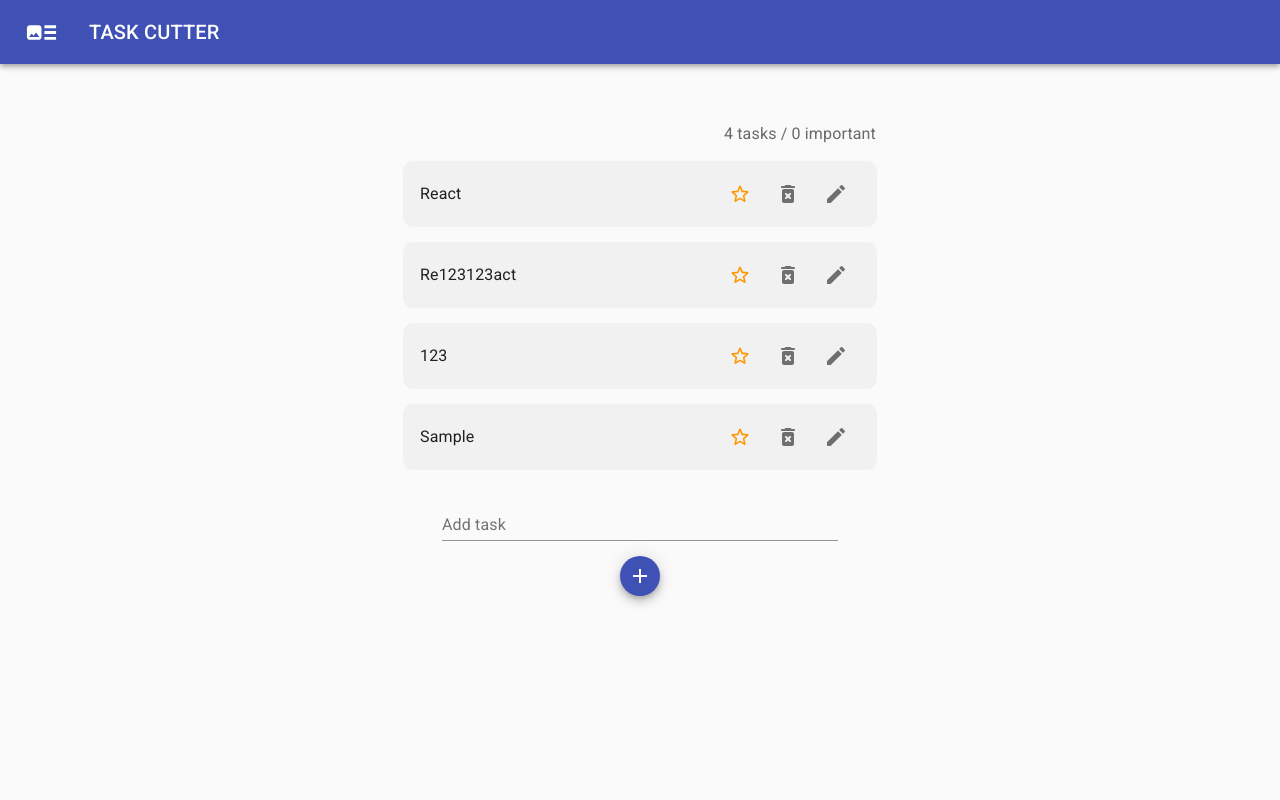
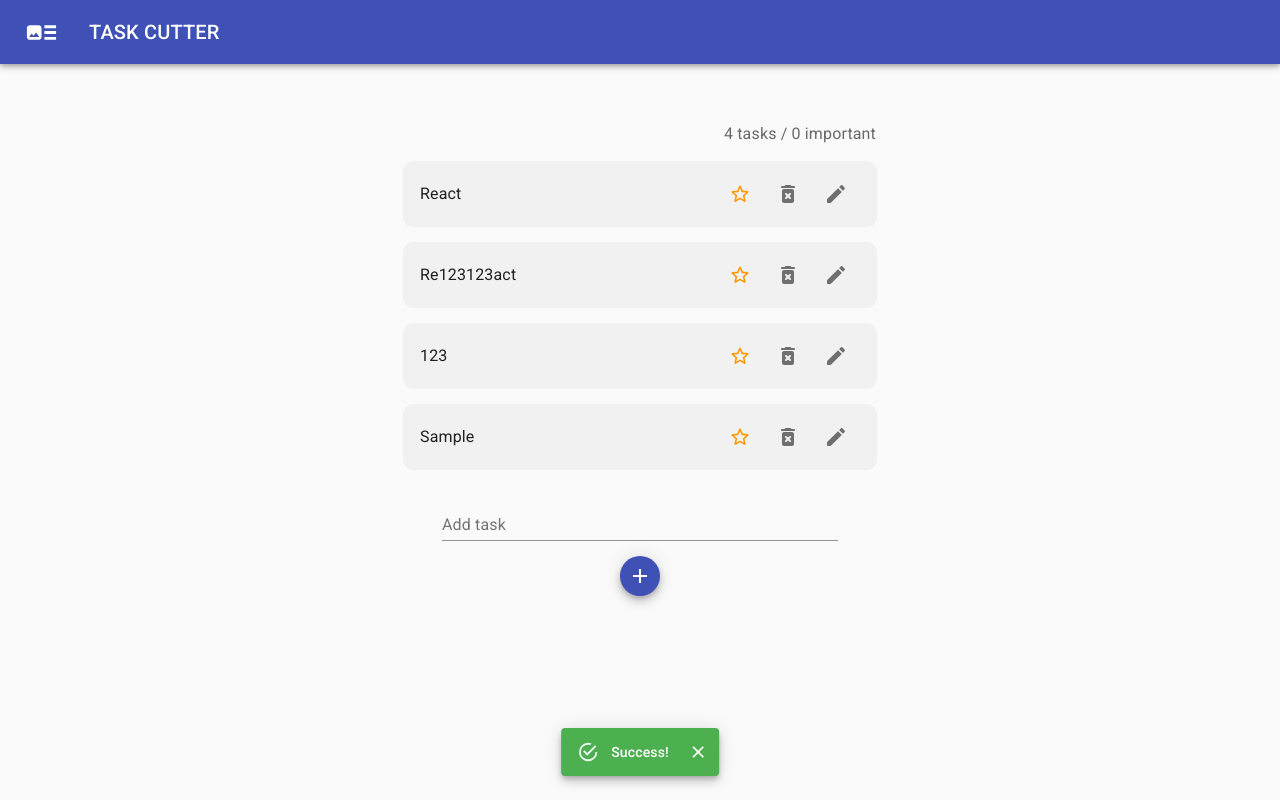
Before and after one commit to Ivanov13sv/todo, a React (Create React App) app: page / in a window 1280 px wide. Both pictures are taken after typing "Sample" into the empty fields and a click on the button 640 px from the left and 495 px from the top of the page. Built offline with nearby package versions, Linux system fonts and the light colour scheme.

Commit message:
working success snackbar

```diff
--- a/package.json
+++ b/package.json
@@ -5,6 +5,7 @@
   "dependencies": {
     "@material-ui/core": "^4.12.3",
     "@material-ui/icons": "^4.11.2",
+    "@material-ui/lab": "^4.0.0-alpha.60",
     "@testing-library/jest-dom": "^5.14.1",
     "@testing-library/react": "^11.2.7",
     "@testing-library/user-event": "^12.8.3",
--- a/src/components/Pages/Task-manager/TasksList/TaskAddForm/TaskAddForm.js
+++ b/src/components/Pages/Task-manager/TasksList/TaskAddForm/TaskAddForm.js
@@ -1,16 +1,43 @@
+import React, { useState } from 'react'
 import { TextField, Fab, Tooltip, Zoom } from '@material-ui/core';
 import useStyles from '../../../../../styles';
 import AddIcon from '@material-ui/icons/Add';
+import Snackbar from '@material-ui/core/Snackbar';
+import MuiAlert from '@material-ui/lab/Alert';
 
 
 
 
-const PostAddForm = ({ addPost, value, setValue, errorMessage }) => {
+const PostAddForm = ({ addPost, value, setValue, errorMessage, ...props }) => {
+    function Alert(props) {
+        return <MuiAlert elevation={6} variant="filled"  {...props}></MuiAlert>;
+    }
+
+
+
+
+    const [open, setOpen] = useState(false);
+
+    const handleClick = (e) => {
+        setOpen(true);
+        addPost(e)
+    };
+
+    const handleClose = (event, reason) => {
+        if (reason === 'clickaway') {
+            return;
+        }
+        setOpen(false);
+    };
 
     const { add__post__form, root } = useStyles();
     return (
 
-        <form onSubmit={(e) => addPost(e)} autoComplete='off' className={add__post__form}>
+        <form
+            onSubmit={(e) => handleClick(e)}
+            autoComplete='off'
+            className={add__post__form}
+        >
 
             <TextField
                 onChange={(e) => setValue(e.target.value)}
@@ -27,6 +54,11 @@ const PostAddForm = ({ addPost, value, setValue, errorMessage }) => {
                     <AddIcon />
                 </Fab>
             </Tooltip>
+            <Snackbar TransitionComponent={Zoom} open={open} autoHideDuration={3000} onClose={handleClose}>
+                <Alert onClose={handleClose} severity="success">
+                    Success!
+                </Alert>
+            </Snackbar>
         </form>
     );
 };
--- a/src/styles.js
+++ b/src/styles.js
@@ -4,12 +4,17 @@ import { makeStyles } from "@material-ui/core/styles";
 const useStyles = makeStyles((theme) => ({
 
     root: {
-
         "& .MuiFormHelperText-root": {
             color: '#ff5050',
             position: 'absolute',
             top: '50px'
-        }
+        },
+        //
+
+        width: '100%',
+        '& > * + *': {
+            marginTop: theme.spacing(2),
+        },
     },
     app__header: {
         marginRight: '30px'
```
Also changed, not shown: src/components/Pages/Task-manager/TasksList/TasksList.js (+7 -4 lines), 1 other file (tests, documents, lock files or other folders).
